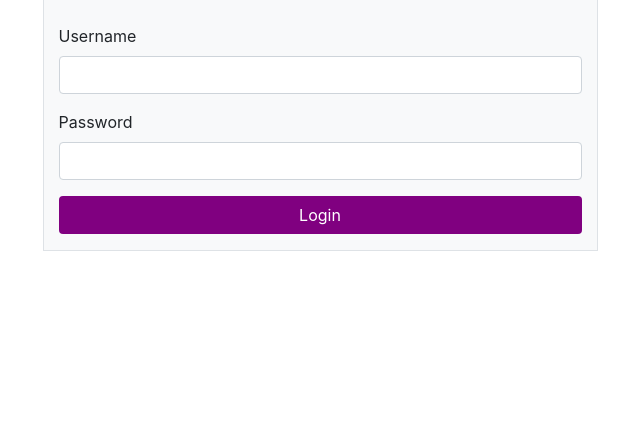
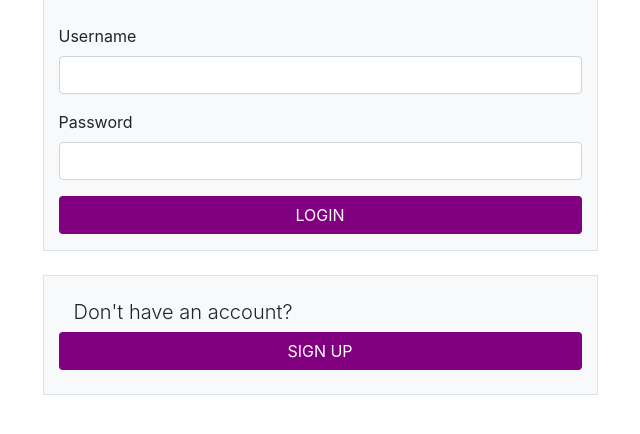
Before and after one commit to AbdulMudhir/TodoAPP, a Django app: page /login/ in a window 1280 px wide. Shown: the part 139-573 px from the top of the page, without its empty margins (320-960 px from the left). Run offline with Django 3.2, Linux system fonts and the light colour scheme; some libraries are stand-ins or nearby versions.

Commit message:
login page fixed

```diff
--- a/app/templates/app/login.html
+++ b/app/templates/app/login.html
@@ -19,6 +19,7 @@
 <div class="container">
 
     <div class="border container bg-light  small-form  mx-auto">
+
     <br>
 
 <form method="post">
@@ -38,10 +39,12 @@
     <input type="password" class='form-control' required="required" name="password">
   </div>
 
+    <p style="color:red; ">{{ error }} </p>
 
 
 
-  <button type="submit" class="btn bg-purple text-white btn-block"> Login </button>
+  <button type="submit" class="btn bg-purple text-white btn-block"> LOGIN </button>
+
 
 </form>
 
@@ -49,4 +52,24 @@
 </div>
 
 
+<br>
+
+<div class="container">
+
+    <div class="border container bg-light  small-form  mx-auto">
+
+    <br>
+         <div class="container">
+            <h5 class="font-weight-light"> Don't have an account? </h5>
+        </div>
+
+
+  <a href='../register' class="btn bg-purple text-white btn-block"> SIGN UP </a>
+
+        <br>
+
+        </div>
+</div>
+
+
 {% endblock %}
--- a/app/urls.py
+++ b/app/urls.py
@@ -9,7 +9,7 @@ urlpatterns =[
     path('task_not_complete/<int:task_id>/', views.task_not_complete, name='task_not_complete'),
     path('login/', views.login_profile , name="login"),
     path('register/', views.register, name="register"),
-    path('profile/<str:user_id>/', views.profile, name='profile'),
+    path('profile/<str:user>/', views.profile, name='profile'),
     path('logout/', views.logout_profile, name='profile'),
 
 ]
--- a/app/views.py
+++ b/app/views.py
@@ -5,7 +5,8 @@ from datetime import datetime
 from django.contrib.auth.forms import UserCreationForm
 from .forms import RegistrationForm
 from django.contrib.auth.models import User
-from django.contrib.auth import logout,login, authenticate
+from django.contrib.auth import logout, login, authenticate
+
 
 # Create your views here.
 
@@ -45,7 +46,6 @@ def task_complete(request, task_id):
 
 def logout_profile(request):
     if request.method == "POST":
-        print("i amhere")
         logout(request)
         return redirect('/')
 
@@ -63,8 +63,7 @@ def task_not_complete(request, task_id):
 
 
 def login_profile(request):
-
-    if request.method=="POST":
+    if request.method == "POST":
 
         username = request.POST['username']
         password = request.POST['password']
@@ -76,13 +75,19 @@ def login_profile(request):
 
             return redirect('/')
 
+        else:
+            print(user)
+            return render(request, 'app/login.html', {'error': 'Username or Password is incorrect'})
 
     return render(request, 'app/login.html')
 
 
-def profile(request, user_id):
+def profile(request, user):
+
+    users_to_do_list = ToDoModel.objects.filter(username_id=request.user.id).order_by('mark')
+
     data = {'form': ToDoForm,
-            'data': ToDoModel.objects.all().order_by('mark'),
+            'data': users_to_do_list,
             'today': datetime.today()}
 
     if request.method == "POST":
@@ -95,9 +100,15 @@ def profile(request, user_id):
 
             current_form.save()
 
-            return redirect(f'/profile/{user_id}/')
+            return redirect(f'/profile/{user}/')
 
-    return render(request, 'app/profile.html', data)
+    if request.method == "GET":
+
+        if not request.user.is_authenticated:
+            return redirect('/login')
+        else:
+            return redirect(f'/profile/{user}/')
+
 
 
 def register(request):
```
Also changed, not shown: app/templates/app/register.html (+23 -2 lines), db.sqlite3.
